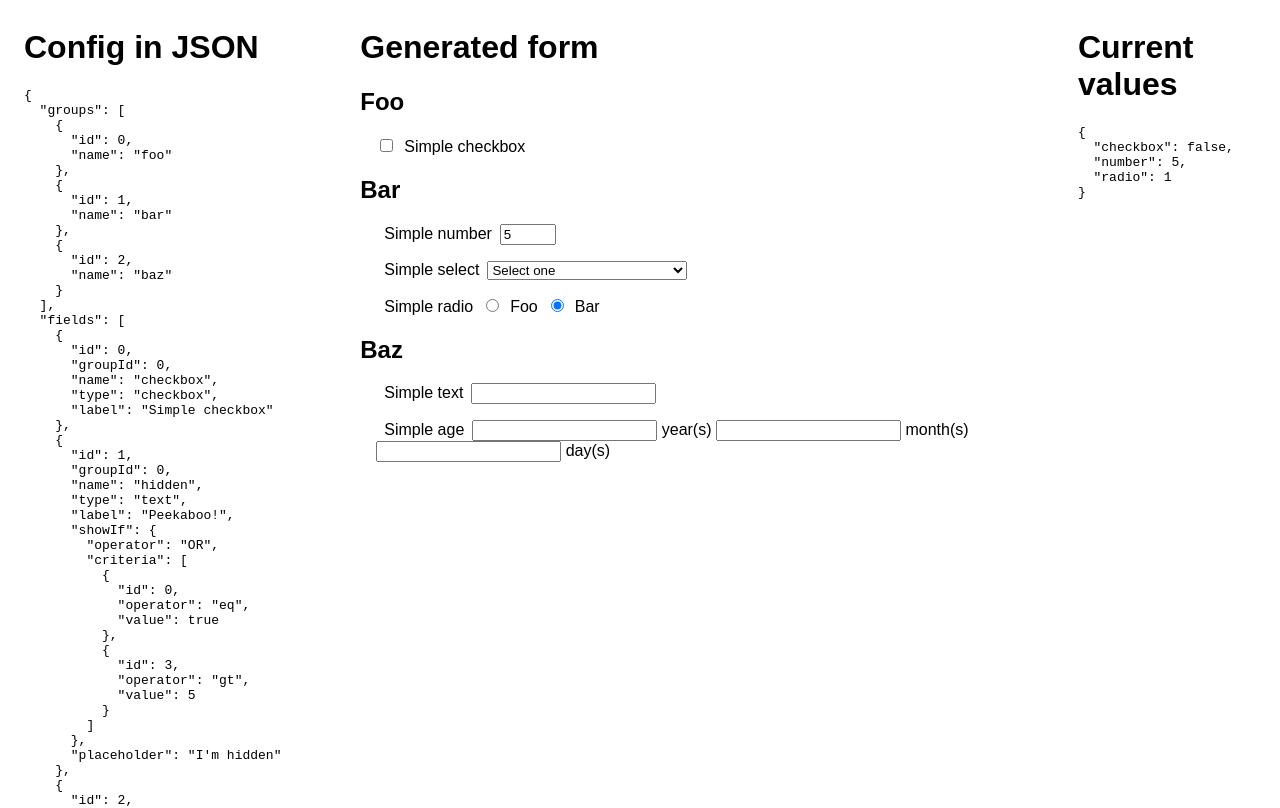
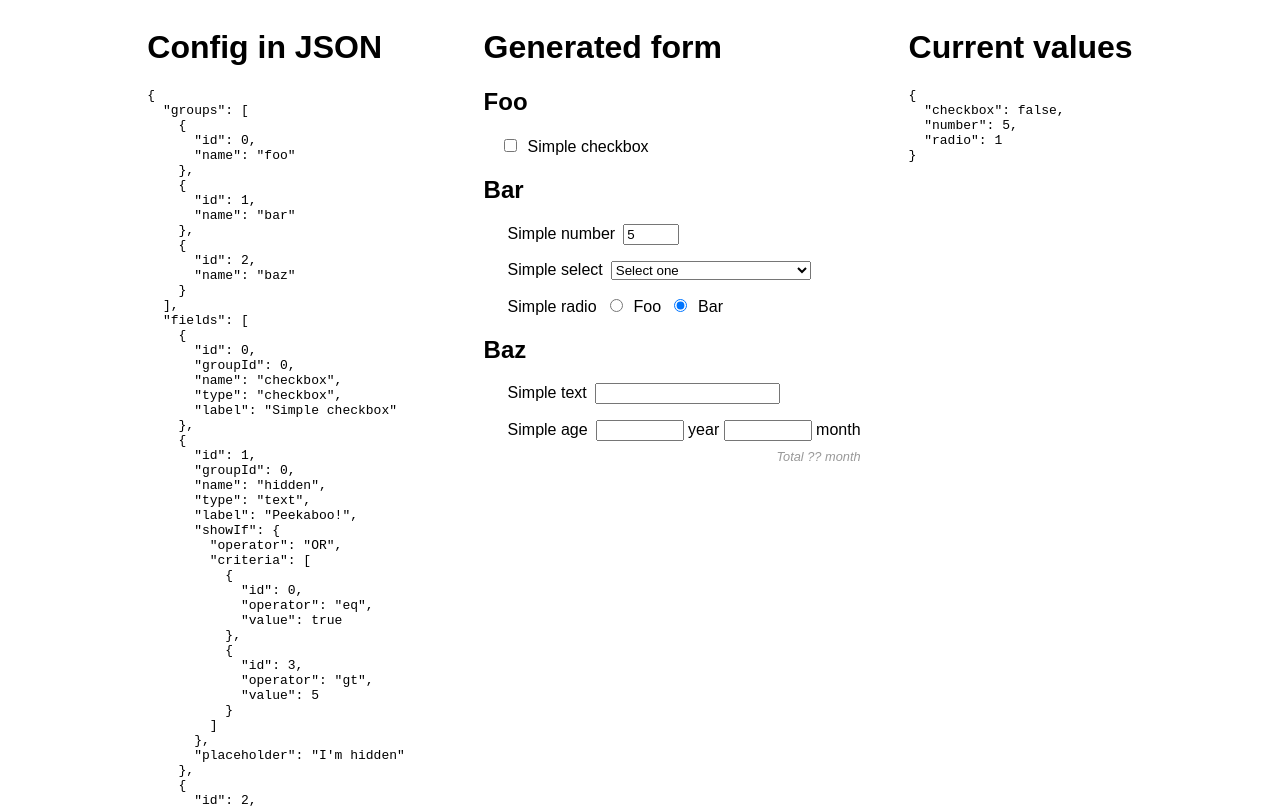
Before and after one commit to bobaekang/poc-react-dynamic-form-input, a React (Create React App) app: page / in a window 1280 px wide. Shown: the top 808 px of the page. Built offline with nearby package versions, Linux system fonts and the light colour scheme.

Commit message:
Update AgeField to match main app

```diff
--- a/src/components/AgeField.tsx
+++ b/src/components/AgeField.tsx
@@ -1,129 +1,120 @@
-import React, { useEffect, useState } from 'react'
+import React, { useState } from 'react'
 import Label from './Label'
+
+type AgeInputProps = AgeFieldProps & {
+  which: 'year' | 'month'
+}
 
 type AgeFieldProps = {
   label?: string
   name?: string
   readOnly?: boolean
   required?: boolean
-  value?: number
+  value?: number | ''
   onChange?: React.ChangeEventHandler<HTMLInputElement>
 }
 
-const DAY_IN_YEAR = 365
-const DAY_IN_MONTH = 30
+const MONTH_IN_YEAR = 12
 
-function formatAge(value?: number) {
+function formatAge(value?: number | '') {
   let year
   let month
-  let day
 
-  if (value !== undefined) {
-    day = value
+  if (value !== undefined && value !== '') {
+    month = value
 
-    if (day >= DAY_IN_YEAR) {
-      year = Math.floor(day / DAY_IN_YEAR)
-      day -= year * DAY_IN_YEAR
-    }
-
-    if (day >= DAY_IN_MONTH) {
-      month = Math.floor(day / DAY_IN_MONTH)
-      day -= month * DAY_IN_MONTH
+    if (month >= MONTH_IN_YEAR) {
+      year = Math.floor(month / MONTH_IN_YEAR)
+      month -= year * MONTH_IN_YEAR
     }
   }
 
-  return { year, month, day }
+  return { year, month }
 }
 
-function parseAge(age: { year?: number; month?: number; day?: number }) {
-  const { year, month, day } = age
+function parseAge(age: { year?: number; month?: number }) {
+  const { year, month } = age
 
-  return !year && !month && !day
+  return year === undefined && month === undefined
     ? undefined
-    : (year || 0) * DAY_IN_YEAR + (month || 0) * DAY_IN_MONTH + (day || 0)
+    : (year || 0) * MONTH_IN_YEAR + (month || 0)
 }
 
-const AgeField = ({
+function AgeInput({ name, value, which, onChange, ...attrs }: AgeInputProps) {
+  const isPlural = value !== undefined && value > 1
+  return (
+    <>
+      <input
+        {...attrs}
+        value={value}
+        id={which}
+        name={name}
+        type="number"
+        min={0}
+        onChange={onChange}
+        style={{ maxWidth: '5rem' }}
+      />
+      {isPlural ? ` ${which}s ` : ` ${which} `}
+    </>
+  )
+}
+
+function AgeField({
   label = '',
   name = '',
   value,
   onChange,
   ...attrs
-}: AgeFieldProps) => {
+}: AgeFieldProps) {
   const [age, setAge] = useState(formatAge(value))
 
-  useEffect(() => {
-    const newAge = formatAge(value)
-    if (
-      age.year !== newAge.year ||
-      age.month !== newAge.month ||
-      age.day !== newAge.day
-    )
-      setAge(newAge)
-    // eslint-disable-next-line react-hooks/exhaustive-deps
-  }, [value])
+  function handleChange(
+    e: React.ChangeEvent<HTMLInputElement>,
+    which: 'year' | 'month'
+  ) {
+    const newWhich =
+      e.target.value === '' ? undefined : parseInt(e.target.value)
+    const newAge = { ...age, [which]: newWhich }
+    setAge(newAge)
 
-  useEffect(() => {
-    const newValue = parseAge(age)
-    if (onChange && value !== newValue)
+    if (onChange) {
+      const newParsed = parseAge(newAge)
+      const newValue =
+        newParsed !== undefined ? newParsed.toString() : undefined
       onChange({
-        target: {
-          name,
-          value: newValue !== undefined ? newValue.toString() : null,
-          type: 'number',
-        },
+        target: { name, value: newValue, type: 'number' },
       } as React.ChangeEvent<HTMLInputElement>)
-    // eslint-disable-next-line react-hooks/exhaustive-deps
-  }, [age])
+    }
+  }
 
   return (
     <>
-      {label && <Label text={label} htmlFor={name} />}
-      <input
+      {label && <Label htmlFor={name} text={label} />}
+      <AgeInput
         {...attrs}
         value={age.year}
-        id="year"
-        name={name}
-        type="number"
-        min={0}
-        size={5}
-        onChange={(e) => {
-          const newYear =
-            e.target.value === '' ? undefined : parseInt(e.target.value)
-          setAge((prevAge) => ({ ...prevAge, year: newYear }))
-        }}
+        which="year"
+        onChange={(e) => handleChange(e, 'year')}
       />
-      {' year(s) '}
-      <input
+      <AgeInput
         {...attrs}
         value={age.month}
-        id="month"
-        name={name}
-        type="number"
-        min={0}
-        size={5}
-        onChange={(e) => {
-          const newMonth =
-            e.target.value === '' ? undefined : parseInt(e.target.value)
-          setAge((prevAge) => ({ ...prevAge, month: newMonth }))
+        which="month"
+        onChange={(e) => handleChange(e, 'month')}
+      />
+      <div
+        style={{
+          color: '#999',
+          fontSize: '.8rem',
+          fontStyle: 'italic',
+          textAlign: 'right',
+          marginTop: '.5rem',
         }}
-      />
-      {' month(s) '}
-      <input
-        {...attrs}
-        value={age.day}
-        id="day"
-        name={name}
-        type="number"
-        min={0}
-        size={5}
-        onChange={(e) => {
-          const newDay =
-            e.target.value === '' ? undefined : parseInt(e.target.value)
-          setAge((prevAge) => ({ ...prevAge, day: newDay }))
-        }}
-      />
-      {' day(s)'}
+      >
+        {value !== undefined && value !== ''
+          ? `Total ${value} ${value < 2 ? 'month' : 'months'}`
+          : `Total ?? month`}
+      </div>
     </>
   )
 }
```
